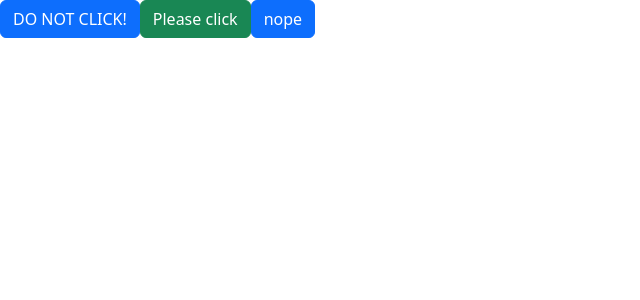
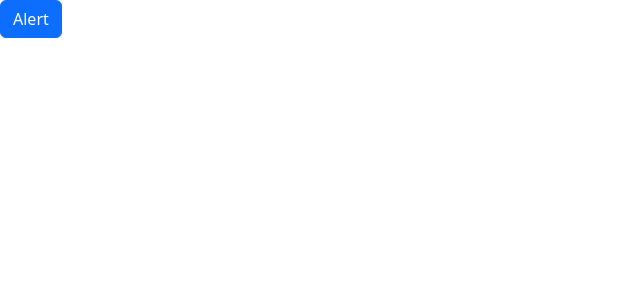
Before and after one commit to Ccuredalerayner/FirstWebsite, a React (Vite) app in the folder CuredaleFoundationWebsite/: page / in a window 1280 px wide. Shown: the top 300 px of the page, without its empty margins (0-640 px from the left). Built offline with nearby package versions, Linux system fonts and the light colour scheme.

Commit message:
Show alert on button click, dismiss alert on click

```diff
--- a/CuredaleFoundationWebsite/src/App.tsx
+++ b/CuredaleFoundationWebsite/src/App.tsx
@@ -1,15 +1,16 @@
+import Alert from "./componants/Alert";
 import Button from "./componants/Button";
+import { useState } from "react";
 
 function App() {
+    const [buttonPressed, setButtonPressed] = useState(0);
+
     return (
         <div>
-            <Button colour="primary" onClick={() => console.log("OUCH")}>
-                DO NOT CLICK!
-            </Button>
-            <Button colour="success" onClick={() => console.log("YAY!")}>
-                Please click
-            </Button>
-            <Button onClick={() => console.log("oops")}>nope</Button>
+            {buttonPressed === 1 && (
+                <Alert onDismiss={setButtonPressed}>This is and alert</Alert>
+            )}
+            <Button isPressed={setButtonPressed}> Alert</Button>
         </div>
     );
 }
--- a/CuredaleFoundationWebsite/src/componants/Alert.tsx
+++ b/CuredaleFoundationWebsite/src/componants/Alert.tsx
@@ -2,10 +2,22 @@ import { ReactNode } from "react";
 
 interface AlertProp {
     children: ReactNode;
+    onDismiss: (value: number) => void;
 }
 
-const Alert = ({ children }: AlertProp) => {
-    return <div className="alert alert-primary">{children}</div>;
+const Alert = ({ children, onDismiss }: AlertProp) => {
+    return (
+        <div className="alert alert-primary alert-dismissible fade show">
+            {children}
+            <button
+                type="button"
+                className="btn-close"
+                data-bs-dismiss="alert"
+                aria-label="Close"
+                onClick={() => onDismiss(0)}
+            ></button>
+        </div>
+    );
 };
 
 export default Alert;
--- a/CuredaleFoundationWebsite/src/componants/Button.tsx
+++ b/CuredaleFoundationWebsite/src/componants/Button.tsx
@@ -1,12 +1,15 @@
+import { ReactNode } from "react";
+import { useState } from "react";
+
 interface ButtonProp {
     children: string;
     colour?: "primary" | "success";
-    onClick: () => void;
+    isPressed: (value: number) => void;
 }
 
-const Button = ({ children, colour = "primary", onClick }: ButtonProp) => {
+const Button = ({ children, colour = "primary", isPressed }: ButtonProp) => {
     return (
-        <button className={"btn btn-" + colour} onClick={onClick}>
+        <button className={"btn btn-" + colour} onClick={() => isPressed(1)}>
             {children}
         </button>
     );
```
